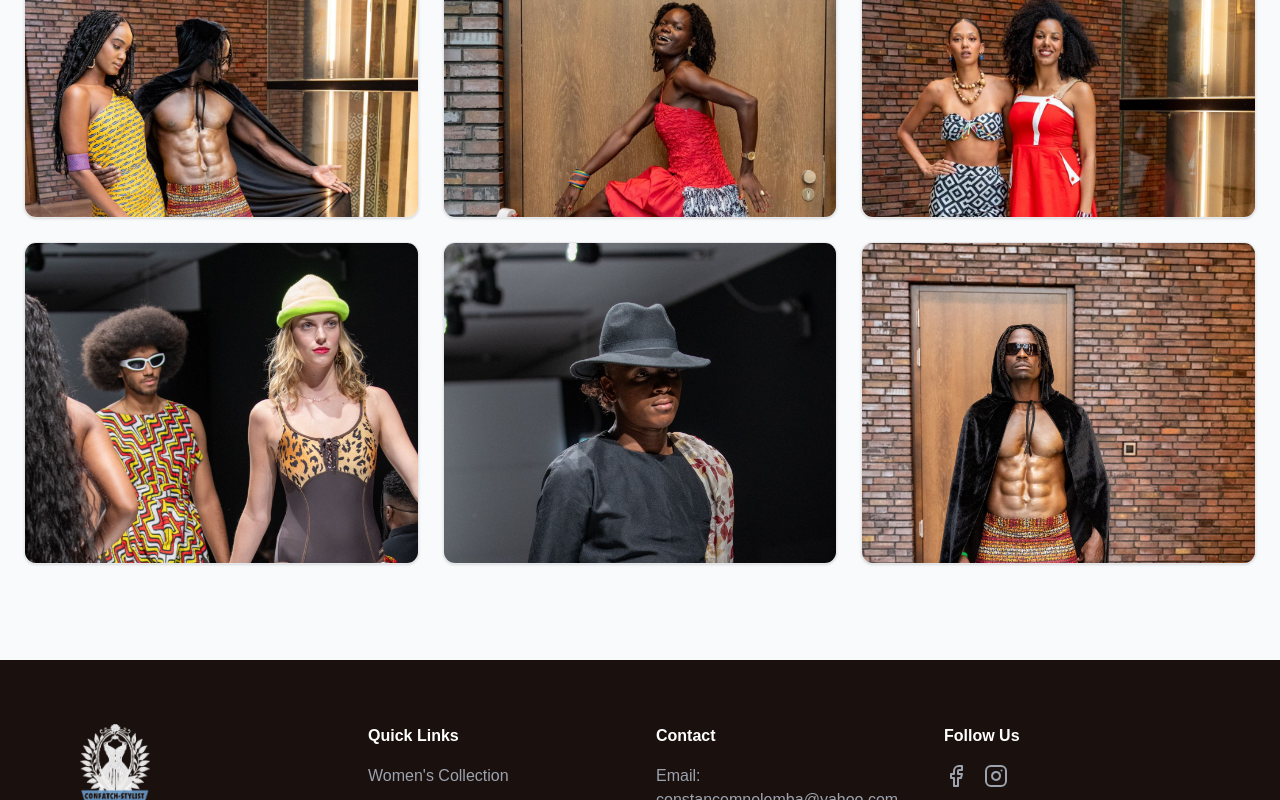
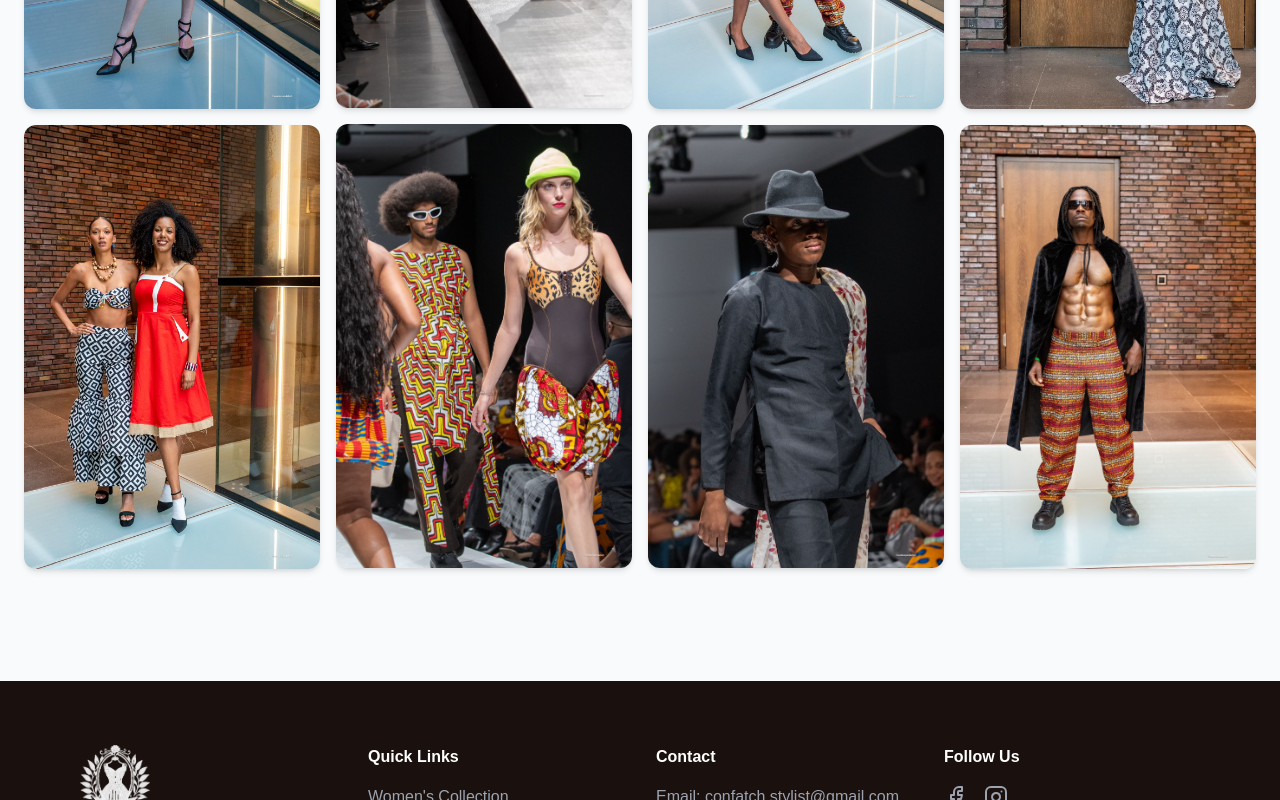
Before and after one commit to GeoffreyPaul3/confatch-stylist, a Next.js app: page /gallery in a window 1280 px wide. Shown: the part 1020-1820 px from the top of the page. Built offline with nearby package versions, Linux system fonts and the light colour scheme.

Commit message:
Implement gallery feature with masonry layout and lightbox support

```diff
--- a/app/gallery/page.tsx
+++ b/app/gallery/page.tsx
@@ -1,37 +1,39 @@
-"use client";
+"use client"
 
-import Image from 'next/image';
-import { motion } from 'framer-motion';
-import { Card, CardContent } from "@/components/ui/card";
+import { useState } from "react"
+import Image from "next/image"
+import { motion } from "framer-motion"
+import Masonry from "react-masonry-css"
+import Lightbox from "yet-another-react-lightbox"
+import "yet-another-react-lightbox/styles.css"
 
 // Define types for the props
 interface GalleryItemProps {
-  src: string; // src is expected to be a string
+  src: string
+  onClick: () => void
 }
 
-const GalleryItem: React.FC<GalleryItemProps> = ({ src }) => (
+const GalleryItem: React.FC<GalleryItemProps> = ({ src, onClick }) => (
   <motion.div
-    whileHover={{ scale: 1.05 }}
+    whileHover={{ scale: 1.03 }}
     transition={{ type: "spring", stiffness: 400, damping: 10 }}
-    className="group"
+    className="mb-4 cursor-pointer overflow-hidden rounded-lg shadow-md"
+    onClick={onClick}
   >
-    <Card className="overflow-hidden">
-      <CardContent className="p-0">
-        <div className="relative h-64 md:h-80">
     <Image
       src={src || "/placeholder.svg"}
       alt="gallery photo"
       width={1000}
       height={1000}
-            className="object-cover transition-transform duration-300 group-hover:scale-110"
+      className="w-full h-auto object-cover transition-transform duration-300 hover:scale-110"
     />
-        </div>
-      </CardContent>
-    </Card>
   </motion.div>
-);
+)
 
 const Gallery = () => {
+  const [lightboxOpen, setLightboxOpen] = useState(false)
+  const [lightboxIndex, setLightboxIndex] = useState(0)
+
   const images = [
     { src: "/confatch/img-4.jpg" },
     { src: "/confatch/img-7.jpg" },
@@ -45,20 +47,44 @@ const Gallery = () => {
     { src: "/confatch/img-29.jpg" },
     { src: "/confatch/img-28.jpg" },
     { src: "/confatch/img-34.jpg" },
-  ];
+  ]
+
+  const breakpointColumnsObj = {
+    default: 4,
+    1100: 3,
+    700: 2,
+    500: 1,
+  }
 
   return (
     <section id="gallery" className="bg-gray-50">
       <div className="container mx-auto px-6 py-24">
         <h2 className="text-4xl font-bold text-center mb-12 mt-10 font-playfair">Gallery</h2>
-        <div className="grid grid-cols-1 md:grid-cols-3 gap-6">
+        <Masonry
+          breakpointCols={breakpointColumnsObj}
+          className="flex w-auto -ml-4"
+          columnClassName="pl-4 bg-clip-padding"
+        >
           {images.map((image, index) => (
-            <GalleryItem key={index} {...image} />
+            <GalleryItem
+              key={index}
+              src={image.src}
+              onClick={() => {
+                setLightboxIndex(index)
+                setLightboxOpen(true)
+              }}
+            />
           ))}
+        </Masonry>
       </div>
-      </div>
+      <Lightbox
+        open={lightboxOpen}
+        close={() => setLightboxOpen(false)}
+        index={lightboxIndex}
+        slides={images.map((img) => ({ src: img.src }))}
+      />
     </section>
-  );
-};
+  )
+}
 
-export default Gallery;
+export default Gallery
--- a/app/layout.tsx
+++ b/app/layout.tsx
@@ -4,6 +4,7 @@ import "./globals.css";
 import Footer from "@/components/Footer";
 import Header from "@/components/Header";
 import { Toaster } from "@/components/ui/toaster";
+import "yet-another-react-lightbox/styles.css"
 
 const geistSans = Geist({
   variable: "--font-geist-sans",
--- a/app/page.tsx
+++ b/app/page.tsx
@@ -11,6 +11,10 @@ import OurValues from '@/components/OurValues'
 const slideshowImages = [
   "/confatch/img-4.jpg",
   "/confatch/img-20.jpg",
+  "/confatch/img-10.jpg",
+  "/confatch/img-13.jpg",
+  "/confatch/img-12.jpg",
+  "/confatch/img-32.jpg",
   "/confatch/img-7.jpg",
   "/confatch/img-27.jpg",
   "/confatch/img-11.jpg",
@@ -39,7 +43,7 @@ export default function Home() {
 
         <OurValues />
 
-      <section className="py-16 px-4 sm:px-6 lg:px-8  rounded-3xl shadow-xl">
+      <section className="py-16 px-4 sm:px-6 lg:px-8 shadow-xl">
         <div className="max-w-6xl mx-auto text-center">
           <h2 className="font-playfair text-3xl font-bold mb-4">Join the Confatch Family</h2>
           <p className="text-gray-600 mb-8">
--- a/components/Footer.tsx
+++ b/components/Footer.tsx
@@ -34,7 +34,7 @@ export default function Footer() {
     <div>
       <h4 className="font-bold mb-4">Contact</h4>
       <div className="flex flex-col gap-2 text-gray-400">
-        <p>Email: constancemnelemba@yahoo.com</p>
+        <p>Email: confatch.stylist@gmail.com</p>
         <p>Phone: +49 176 22034365</p>
         <p>Location: Germany</p>
       </div>
--- a/package.json
+++ b/package.json
@@ -32,10 +32,12 @@
     "react-calendar": "^5.1.0",
     "react-day-picker": "^9.5.0",
     "react-dom": "^19.0.0",
+    "react-masonry-css": "^1.0.16",
     "react-type-animation": "^3.2.0",
     "resend": "^4.1.1",
     "tailwind-merge": "^2.6.0",
-    "tailwindcss-animate": "^1.0.7"
+    "tailwindcss-animate": "^1.0.7",
+    "yet-another-react-lightbox": "^3.21.7"
   },
   "devDependencies": {
     "@eslint/eslintrc": "^3",
```
Also changed, not shown: 1 other file (tests, documents, lock files or other folders). Lines whose indentation alone changed are shown as unchanged.
